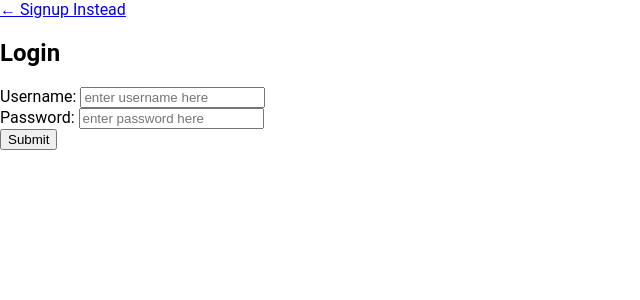
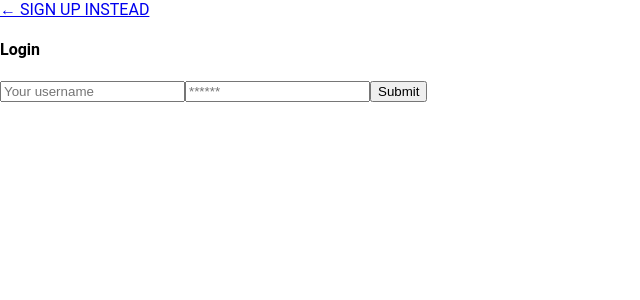
Before and after one commit to DrProfDavis/shootem-up-showdown, a React (Create React App) app in the folder client/: page /login in a window 1280 px wide. Shown: the top 300 px of the page, without its empty margins (0-640 px from the left). Built offline with nearby package versions, Linux system fonts and the light colour scheme.

Commit message:
changed code in login js in pages

```diff
--- a/client/src/App.js
+++ b/client/src/App.js
@@ -1,6 +1,5 @@
 // import{ useState } from "react"
 import React from 'react';
-import Grid from './components/Grid'
 import Game from './pages/Game';
 import Signup from './pages/Signup';
 import Login from './pages/Login';
--- a/client/src/pages/Login.js
+++ b/client/src/pages/Login.js
@@ -4,67 +4,117 @@ import { Link } from 'react-router-dom';
 import { LOGIN } from '../utils/mutations';
 import Auth from '../utils/auth';
 
-function Login(props) {
+// function Login(props) {
+//   const [formState, setFormState] = useState({ username: '', password: '' });
+//   const [login, { error }] = useMutation(LOGIN);
+
+//   const handleFormSubmit = async (event) => {
+//     event.preventDefault();
+//     try {
+//       const mutationResponse = await login({
+//         variables: { username: formState.username, password: formState.password },
+//       });
+//       const token = mutationResponse.data.login.token;
+//       Auth.login(token);
+//     } catch (e) {
+//       console.log(e);
+//     }
+//   };
+
+//   const handleChange = (event) => {
+//     const { name, value } = event.target;
+//     setFormState({
+//       ...formState,
+//       [name]: value,
+//     });
+//   };
+
+const Login = (props) => {
   const [formState, setFormState] = useState({ username: '', password: '' });
-  const [login, { error }] = useMutation(LOGIN);
+  const [login, { error, data }] = useMutation(LOGIN);
 
-  const handleFormSubmit = async (event) => {
-    event.preventDefault();
-    try {
-      const mutationResponse = await login({
-        variables: { username: formState.username, password: formState.password },
-      });
-      const token = mutationResponse.data.login.token;
-      Auth.login(token);
-    } catch (e) {
-      console.log(e);
-    }
-  };
-
+  // update state based on form input changes
   const handleChange = (event) => {
     const { name, value } = event.target;
+
     setFormState({
       ...formState,
       [name]: value,
     });
   };
 
+  // submit form
+  const handleFormSubmit = async (event) => {
+    event.preventDefault();
+    console.log(formState);
+    try {
+      const { data } = await login({
+        variables: { ...formState },
+      });
+
+      Auth.login(data.login.token);
+    } catch (e) {
+      console.error(e);
+    }
+
+    // clear form values
+    setFormState({
+      username: '',
+      password: '',
+    });
+  };
+
   return (
-    <div className="container my-1">
-      <Link to="/signup">← Signup Instead</Link>
+    <main className="flex-row justify-center mb-4">
+      <div className="col-12 col-lg-10">
+        <div className="card">
+          <Link to="/signup">← SIGN UP INSTEAD</Link>
+          <h4 className="card-header bg-dark text-light p-2">Login</h4>
+          <div className="card-body">
 
-      <h2>Login</h2>
+            {data ? (
+              <p>
+                Success! You may now head{' '}
+                <Link to="/">back to the homepage.</Link>
+              </p>
+            ) : (
+
               <form onSubmit={handleFormSubmit}>
-        <div className="flex-row space-between my-2">
-          <label htmlFor="username">Username: </label>
                 <input
-            placeholder="enter username here"
+                  className="form-input"
+                  placeholder="Your username"
                   name="username"
                   type="username"
-            id="username"
+                  value={formState.username}
                   onChange={handleChange}
                 />
-        </div>
-        <div className="flex-row space-between my-2">
-          <label htmlFor="pwd">Password: </label>
                 <input
-            placeholder="enter password here"
+                  className="form-input"
+                  placeholder="******"
                   name="password"
                   type="password"
-            id="pwd"
+                  value={formState.password}
                   onChange={handleChange}
                 />
+                <button
+                  className="btn btn-block btn-primary"
+                  style={{ cursor: 'pointer' }}
+                  type="submit"
+                >
+                  Submit
+                </button>
+              </form>
+            )}
+
+            {error && (
+              <div className="my-3 p-3 bg-danger text-white">
+                {error.message}
               </div>
-        {error ? (
-          <div>
-            <p className="error-text">The provided credentials are incorrect</p>
+            )}
           </div>
-        ) : null}
-        <div className="flex-row flex-end">
-          <button type="submit">Submit</button>
         </div>
-      </form>
       </div>
+    </main>
   );
 }
 
--- a/client/src/pages/Signup.js
+++ b/client/src/pages/Signup.js
@@ -49,7 +49,7 @@ function Signup(props) {
         <div className="flex-row space-between my-2">
           <label htmlFor="email">Email: </label>
           <input
-            placeholder="enter password here"
+            placeholder="enter email here"
             name="email"
             type="email"
             id="email"
```
Lines whose indentation alone changed are shown as unchanged.
